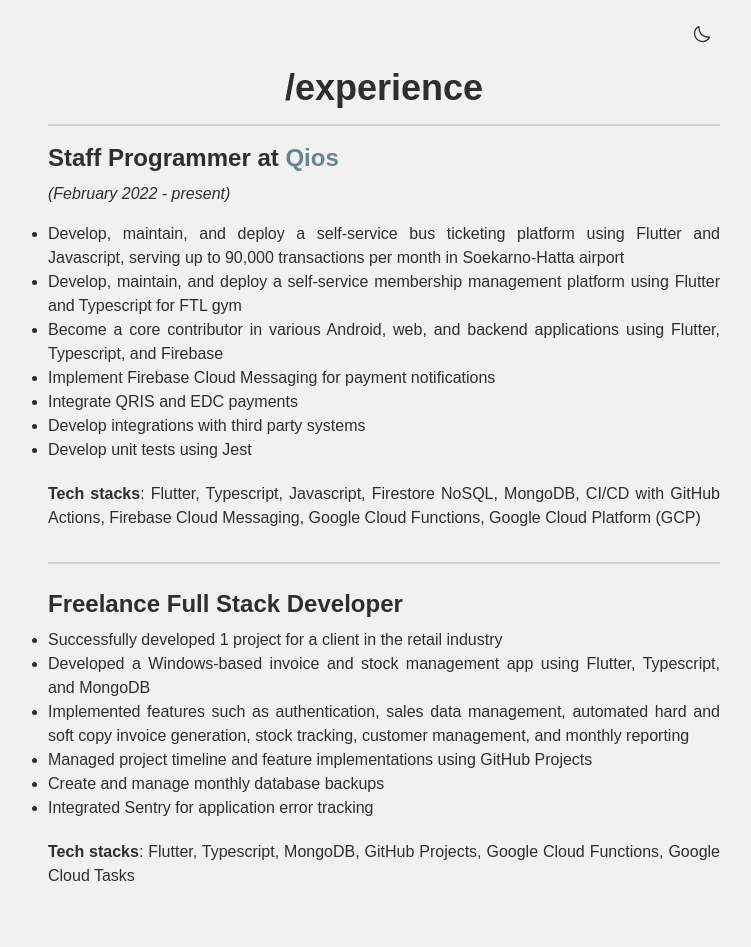
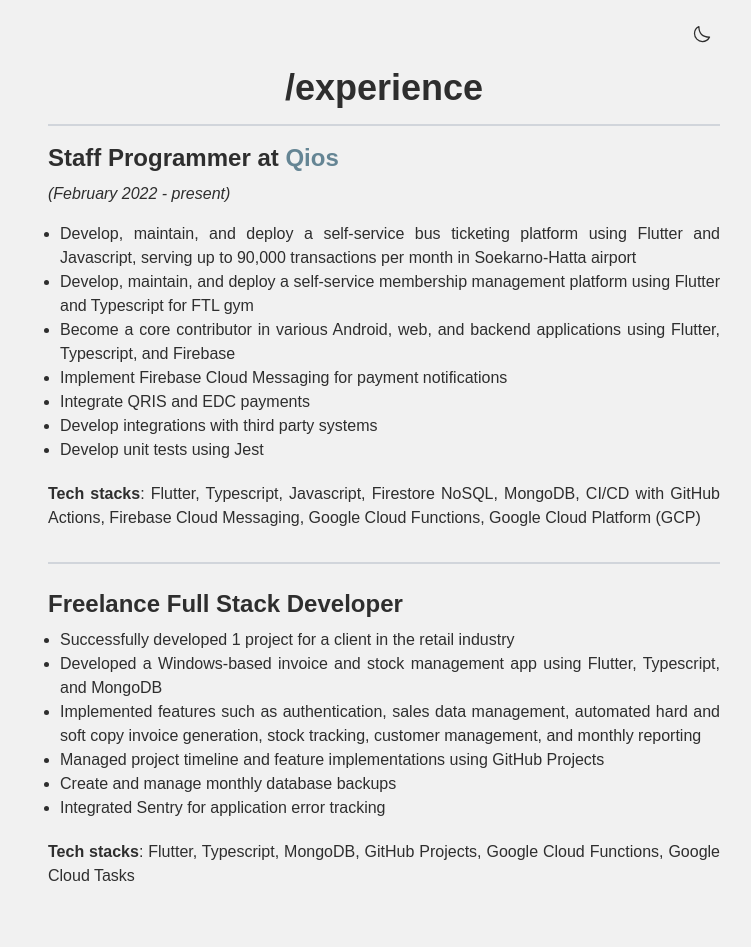
Before and after one commit to davdmoo/davdmoo, a Next.js app: page /experience in a window 1280 px wide. Shown: the top 947 px of the page, without its empty margins (256-1007 px from the left). Built offline with nearby package versions, Linux system fonts and the light colour scheme.

Commit message:
add padding left on experience list

```diff
--- a/app/experience/page.tsx
+++ b/app/experience/page.tsx
@@ -20,7 +20,8 @@ export default function WorkSummary() {
         <p className="mb-4">
           <em>(February 2022 - present)</em>
         </p>
-        <ul className="list-disc">
+
+        <ul className="list-disc pl-3">
           <li>
             Develop, maintain, and deploy a self-service bus ticketing platform using Flutter and Javascript, serving up
             to 90,000 transactions per month in Soekarno-Hatta airport
@@ -38,6 +39,7 @@ export default function WorkSummary() {
           <li>Develop integrations with third party systems</li>
           <li>Develop unit tests using Jest</li>
         </ul>
+
         <p className="mt-3">
           <strong>Tech stacks</strong>: Flutter, Typescript, Javascript, Firestore NoSQL, MongoDB, CI/CD with GitHub
           Actions, Firebase Cloud Messaging, Google Cloud Functions, Google Cloud Platform (GCP)
@@ -46,7 +48,7 @@ export default function WorkSummary() {
         <hr className="my-6 w-full" />
 
         <h2 className="">Freelance Full Stack Developer</h2>
-        <ul className="list-disc">
+        <ul className="list-disc pl-3">
           <li>Successfully developed 1 project for a client in the retail industry</li>
           <li>Developed a Windows-based invoice and stock management app using Flutter, Typescript, and MongoDB</li>
           <li>
```
